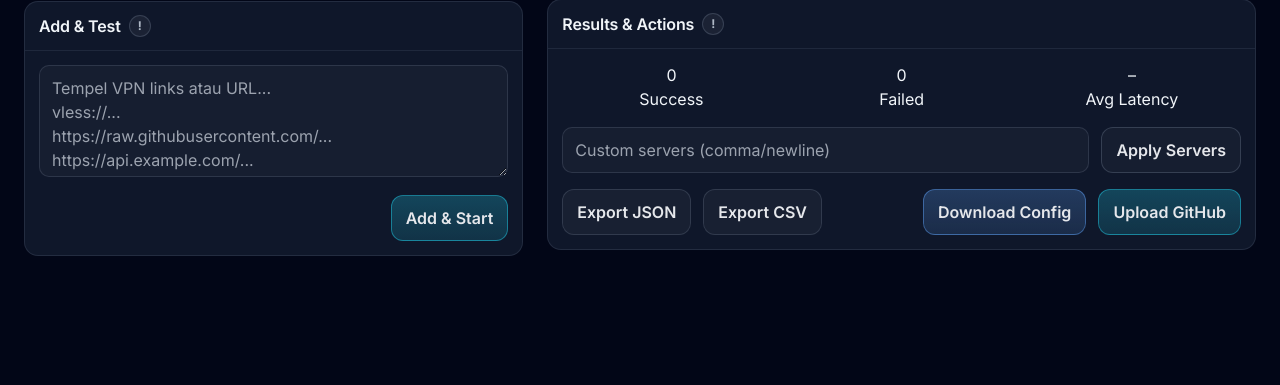
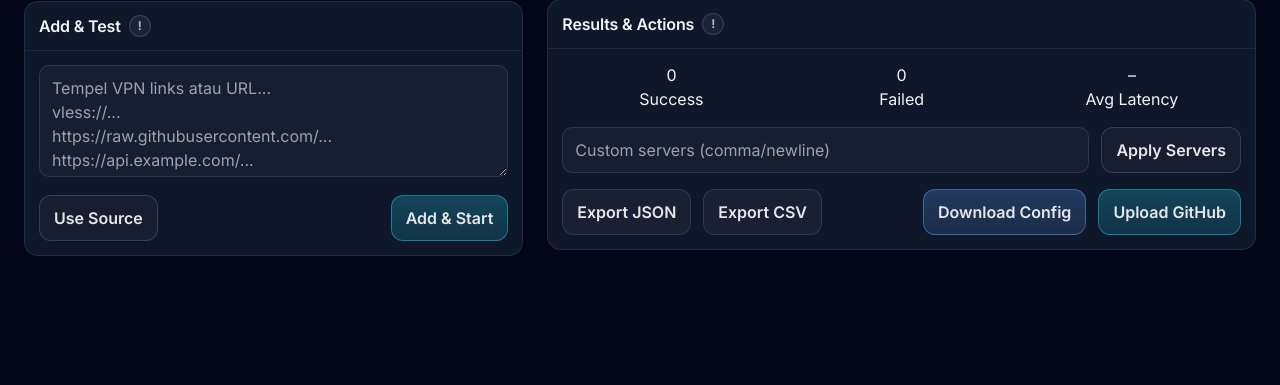
Before and after one commit to F4txhr/prahu, a Flask app: page / in a window 1280 px wide. Shown: the part 279-664 px from the top of the page. Run offline with Flask 3, Linux system fonts and the light colour scheme; some libraries are stand-ins or nearby versions.

Commit message:
Add button to populate VPN input with predefined source URL
Co-authored-by: kaiakun52 <kaiakun52@gmail.com>

```diff
--- a/static/js/app.js
+++ b/static/js/app.js
@@ -315,6 +315,7 @@ function bindEvents(){
     setMode(v);
   }));
   const b1=$('#btn-load-config'); if (b1) b1.addEventListener('click', () => { toast('Loading config…','info'); console.debug('[Action] loadConfig'); loadConfig(); });
+  const b0=$('#btn-use-source'); if (b0) b0.addEventListener('click', () => { const url='https://yumicftigarun.web.id/api/v1/sub/?format=raw&limit=10&vpn=vless,trojan,ss,vmess&port=80,443&domain=plus-store.naver.com&cc=ID,SG'; $('#vpn-input').value = url; toast('Source URL set','success'); });
   const b2=$('#btn-save-gh'); if (b2) b2.addEventListener('click', () => { toast('Saving GitHub…','info'); console.debug('[Action] saveGitHub'); loadConfig(); });
   const b3=$('#btn-list-gh'); if (b3) b3.addEventListener('click', () => { toast('Listing files…','info'); console.debug('[Action] listGitHub'); listGithub(); });
   const b4=$('#btn-load-gh'); if (b4) b4.addEventListener('click', () => { toast('Loading file…','info'); console.debug('[Action] loadGitHubFile'); loadGithubFile(); });
--- a/templates/index.html
+++ b/templates/index.html
@@ -100,6 +100,7 @@
             <!-- Textarea sumber link/URL dibaca JS saat Add & Start -->
             <textarea id="vpn-input" class="input h-28" placeholder="Tempel VPN links atau URL...&#10;vless://...&#10;https://raw.githubusercontent.com/...&#10;https://api.example.com/... "></textarea>
             <div class="flex items-center gap-3">
+              <button id="btn-use-source" class="btn btn-soft">Use Source</button>
               <button id="btn-add-test" class="btn btn-accent ml-auto">Add & Start</button>
             </div>
           </div>
```
